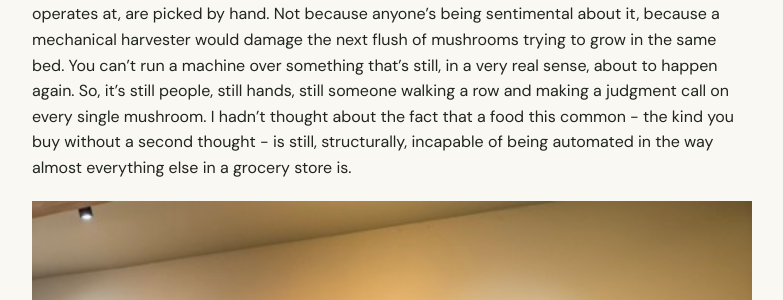
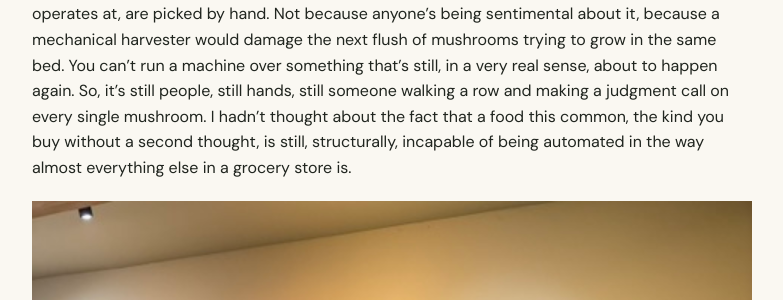
Before and after one commit to remedyappsllc/penn-mushrooms, a Jekyll site: the page built from _posts/2026-09-22-this-family-still-grows-mushrooms-here-100-years-later.md, in a window 1280 px wide and 900 px high, scrolled down 1738 px. Shown: the part 282-582 px from the top of the window, without its empty margins (248-1031 px from the left). Built offline with Jekyll 4.4.1, drawn with Linux system fonts in a browser that asks for light colours; some of the changed text lies outside the part shown.

Commit message:
Update Blog Posts “2026-09-22-this-family-still-grows-mushrooms-here-100-years-later”

```diff
--- a/_posts/2026-09-22-this-family-still-grows-mushrooms-here-100-years-later.md
+++ b/_posts/2026-09-22-this-family-still-grows-mushrooms-here-100-years-later.md
@@ -20,7 +20,7 @@ I talked to Linda.
 
 Linda told me that growing up a Phillips was an adventure. The last name wasn't just something on the sign out front, it meant you worked. Production line, fulfillment, whatever needed doing that week. Not a family that owns a mushroom farm but a family that *is* one, in the sense that there was apparently no clean line between the two.
 
-One detail stopped me more than I expected: mushrooms, even now, even at the scale Phillips operates at, are picked by hand. Not because anyone's being sentimental about it, because a mechanical harvester would damage the next flush of mushrooms trying to grow in the same bed. You can't run a machine over something that's still, in a very real sense, about to happen again. So, it's still people, still hands, still someone walking a row and making a judgment call on every single mushroom. I hadn't thought about the fact that a food this common - the kind you buy without a second thought - is still, structurally, incapable of being automated in the way almost everything else in a grocery store is.
+One detail stopped me more than I expected: mushrooms, even now, even at the scale Phillips operates at, are picked by hand. Not because anyone's being sentimental about it, because a mechanical harvester would damage the next flush of mushrooms trying to grow in the same bed. You can't run a machine over something that's still, in a very real sense, about to happen again. So, it's still people, still hands, still someone walking a row and making a judgment call on every single mushroom. I hadn't thought about the fact that a food this common, the kind you buy without a second thought, is still, structurally, incapable of being automated in the way almost everything else in a grocery store is.
 
 ![](/assets/images/uploads/img_3804.jpeg)
 
```
